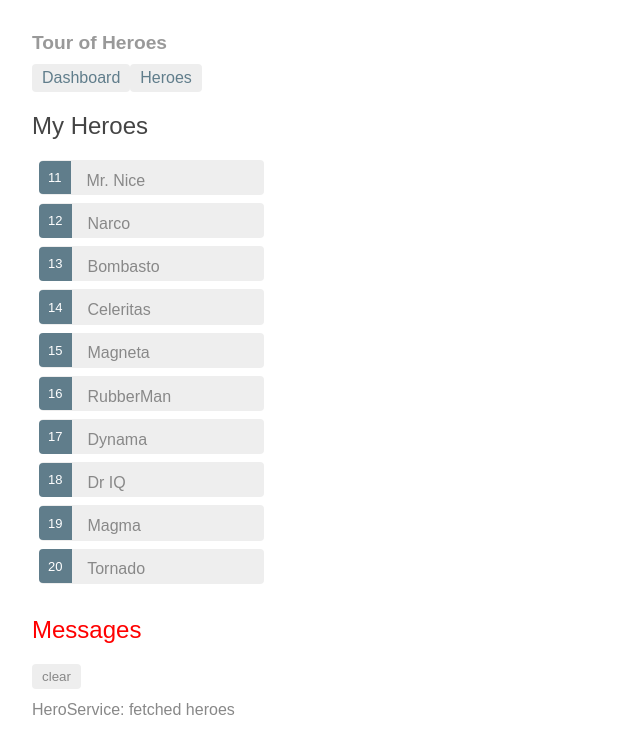
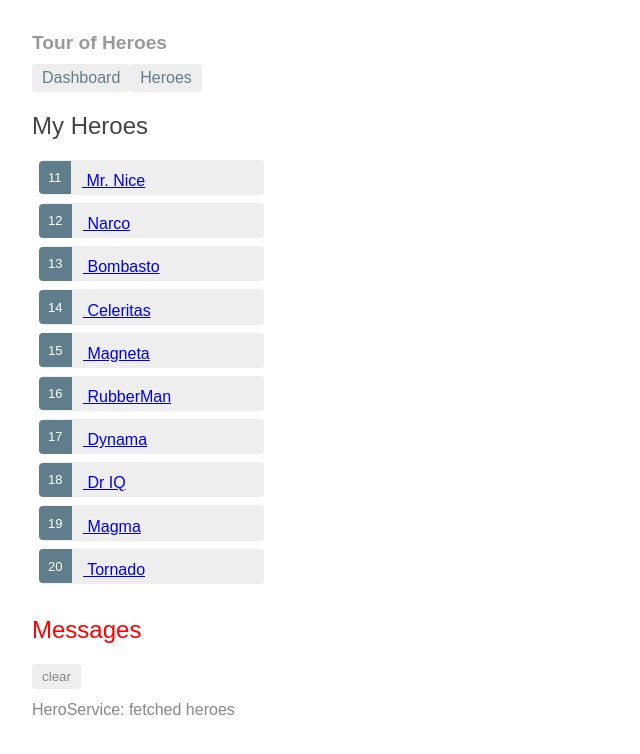
Before and after one commit to ledomone/angular-tour-of-heroes, an Angular app: page /heroes in a window 1280 px wide. Shown: the top 754 px of the page, without its empty margins (0-640 px from the left). Built offline with nearby package versions, Linux system fonts and the light colour scheme.

Commit message:
Path to detail

```diff
--- a/src/app/app-routing.module.ts
+++ b/src/app/app-routing.module.ts
@@ -3,11 +3,13 @@
 
 import { HeroesComponent } from './heroes/heroes.component';
 import { DashboardComponent } from './dashboard/dashboard.component';
+import { HeroDetailComponent } from './hero-detail/hero-detail.component';
 
 const routes: Routes = [
   { path: 'heroes', component: HeroesComponent },
   { path: 'dashboard', component: DashboardComponent},
   { path: '', redirectTo: '/dashboard', pathMatch: 'full' },
+  { path: 'detail/:id', component: HeroDetailComponent },
 ];
 
 
--- a/src/app/dashboard/dashboard.component.html
+++ b/src/app/dashboard/dashboard.component.html
@@ -1,6 +1,6 @@
 <h3>Top Heroes</h3>
 <div class="grid grid-pad">
-  <a *ngFor="let hero of heroes" class="col-1-4">
+  <a *ngFor="let hero of heroes" class="col-1-4" routerLink="/detail/{{hero.id}}">
     <div class="module hero">
       <h4>{{hero.name}}</h4>
     </div>
--- a/src/app/heroes/heroes.component.html
+++ b/src/app/heroes/heroes.component.html
@@ -1,7 +1,8 @@
 <h2>My Heroes</h2>
 <ul class="heroes">
-  <li *ngFor="let hero of heroes" [class.selected]="hero === selectedHero" (click)="onSelect(hero)">
-    <span class="badge">{{hero.id}}</span> {{hero.name}}
+  <li *ngFor="let hero of heroes">
+    <a routerLink="/detail/{{hero.id}}">
+      <span class="badge">{{hero.id}}</span> {{hero.name}}
+    </a>
   </li>
 </ul>
-<app-hero-detail [hero]="selectedHero"></app-hero-detail>
--- a/src/app/heroes/heroes.component.ts
+++ b/src/app/heroes/heroes.component.ts
@@ -10,8 +10,6 @@
 })
 export class HeroesComponent implements OnInit {
 
-  selectedHero: Hero;
-
   heroes: Hero[];
 
   constructor(private heroService: HeroService) { }
@@ -20,10 +18,6 @@
     this.getHeroes();
   }
 
-  onSelect(hero: Hero): void {
-    this.selectedHero = hero;
-  }
-
   getHeroes(): void {
     this.heroService.getHeroes()
       .subscribe(heroes => this.heroes = heroes);
```
